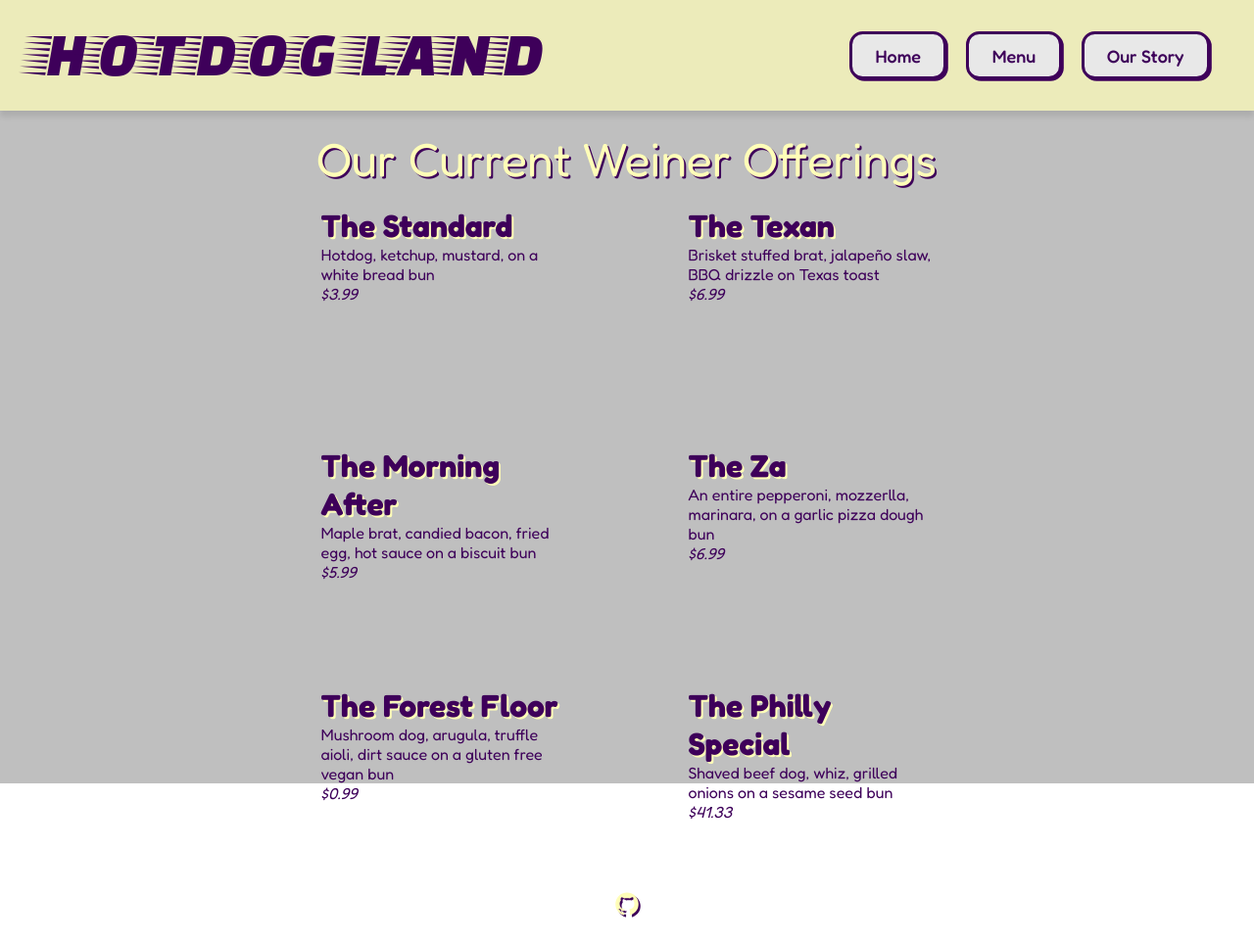
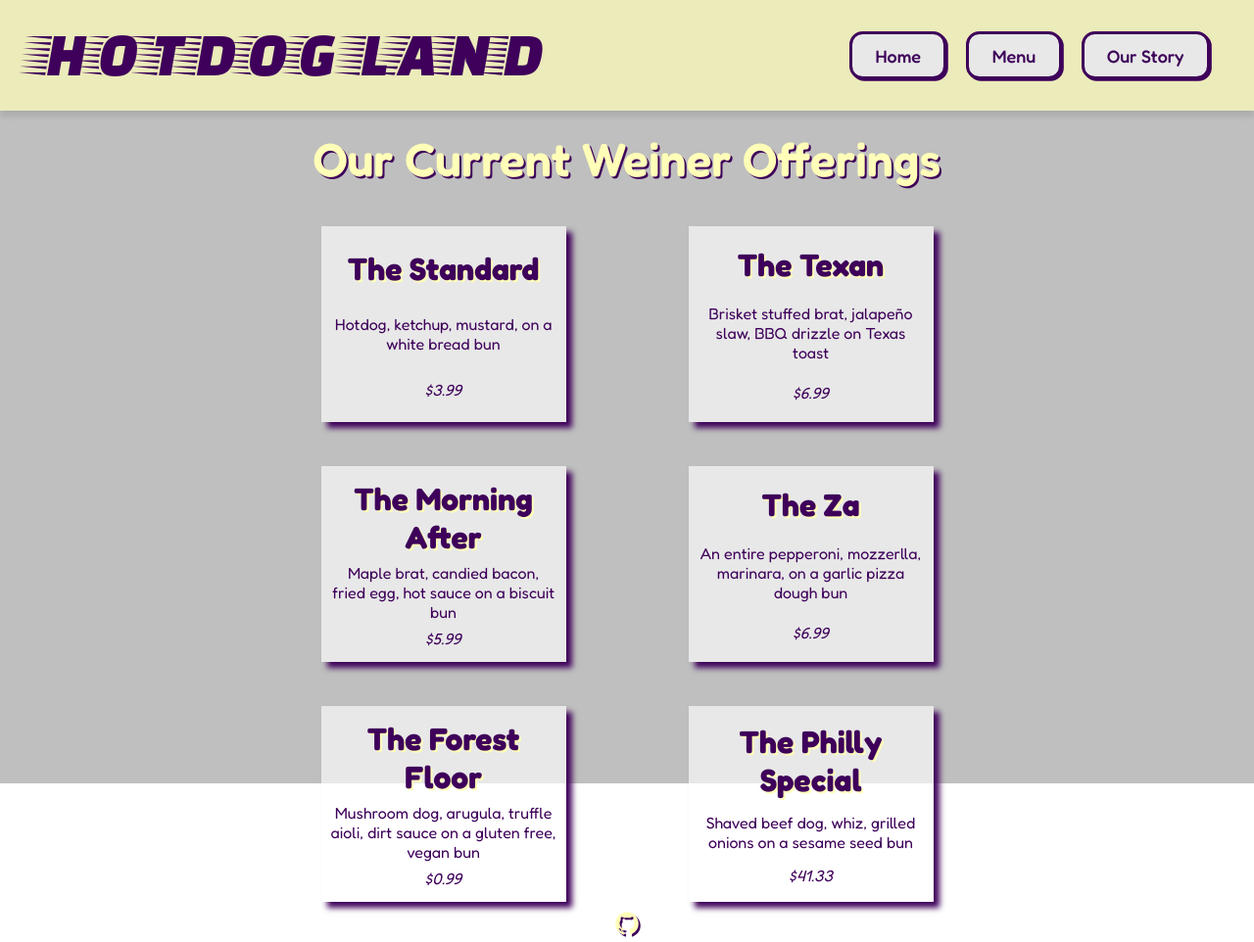
Before and after one commit to jshuhler/restaurant, a website built with webpack: page src/template.html in a window 1280 px wide. Shown: the whole page at 98% size. Built offline with nearby package versions, Linux system fonts and the light colour scheme; files whose address does not match are found by name; a web font is replaced by a local one.

Commit message:
menu html written, working on js

```diff
--- a/src/styles.css
+++ b/src/styles.css
@@ -157,7 +157,9 @@ p.menu-title {
     text-shadow: 2px 2px 0px var(--purple-color);
     font-family: var(--button-font);
     font-size: var(--font-size-xl);
+    font-weight: 600;
     padding: 20px;
+    margin-bottom: 20px;
 }
 
 .menu-card-container {
@@ -170,13 +172,26 @@ p.menu-title {
 }
 
 .menu-card {
-    color: var(--button-font-color);
+    display: flex;
+    flex-direction: column;
+    align-items: center;
+    justify-content: space-around;
+    background-color: rgba(255, 255, 255, 0.65);
     max-width: 250px;
     min-height: 200px;
+    padding: 10px;
+    box-shadow: 6px 6px 6px var(--purple-color);
+    position: relative;
+    z-index: 1;
 }
 
 .card-title {
     text-shadow: 2px 2px 0px var(--header-color);
+    text-align: center;
+}
+
+.card-description {
+    text-align: center;
 }
 
 .card-price {
--- a/src/template.html
+++ b/src/template.html
@@ -47,7 +47,7 @@
                 </div>
                 <div class="menu-card" id="card5">
                     <h1 class="card-title">The Forest Floor</h1>
-                    <p class="card-description">Mushroom dog, arugula, truffle aioli, dirt sauce on a gluten free vegan bun</p>
+                    <p class="card-description">Mushroom dog, arugula, truffle aioli, dirt sauce on a gluten free, vegan bun</p>
                     <p class="card-price">$0.99</p>
                 </div>
                 <div class="menu-card" id="card6">
```
Also changed, not shown: src/menu.js (+8 -0 lines).
